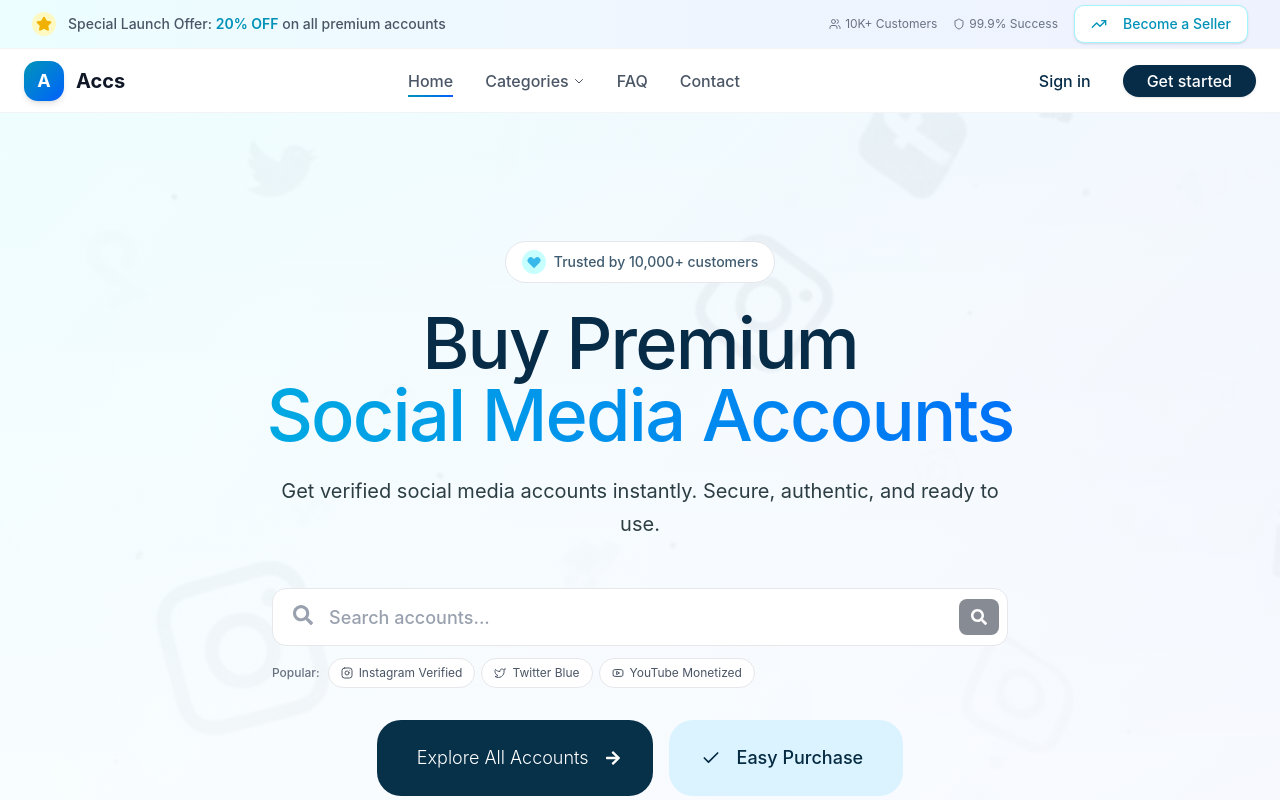
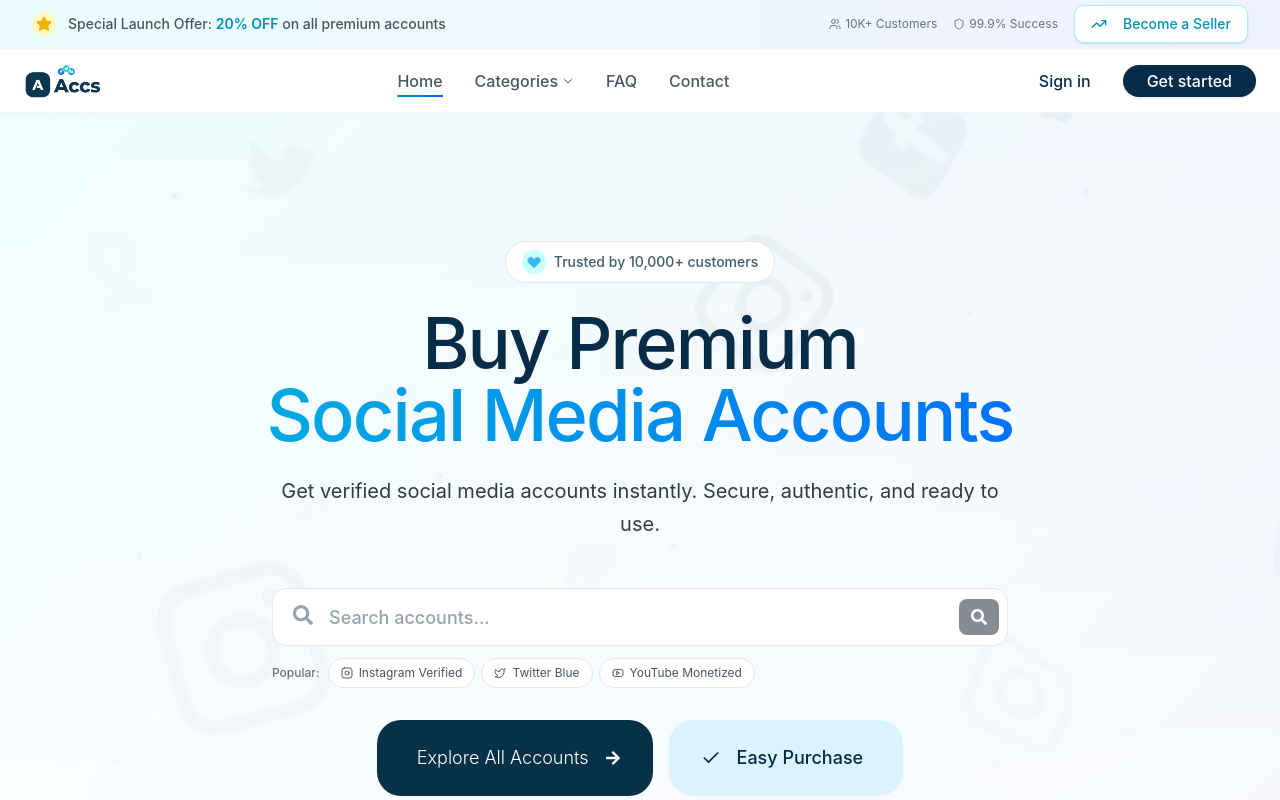
Before and after one commit to Abdulberk/accmarket, a Next.js app: page / in a window 1280 px wide. Shown: the top 800 px of the page. Built offline with nearby package versions, Linux system fonts and the light colour scheme.

Commit message:
new design

```diff
--- a/components/organisms/Header/Header.tsx
+++ b/components/organisms/Header/Header.tsx
@@ -2,6 +2,7 @@
 
 import React, { useState } from "react";
 import Link from "next/link";
+import Image from "next/image";
 import { usePathname } from "next/navigation";
 import Button from "@/components/atoms/Button/Button";
 import Icon from "@/components/atoms/Icon/Icon";
@@ -169,17 +170,17 @@
       <div className="relative">
         <div className="max-w-7xl mx-auto px-3 sm:px-4 lg:px-6">
           <div className="flex items-center justify-between h-14 sm:h-16">
-            {/* Mobile Optimized Logo */}
-            <Link href="/" className="flex items-center gap-2 sm:gap-3 group">
-              <div className="w-8 sm:w-10 h-8 sm:h-10 bg-gradient-to-br from-cyan-600 to-blue-600 rounded-lg sm:rounded-xl flex items-center justify-center shadow-md group-hover:shadow-lg transition-shadow">
-                <span className="text-white font-bold text-sm sm:text-lg">A</span>
-              </div>
-              <span className="text-lg sm:text-xl font-bold text-gray-900 hidden xs:block">
-                AccsMarket
-              </span>
-              <span className="text-lg sm:text-xl font-bold text-gray-900 xs:hidden">
-                Accs
-              </span>
+            {/* Logo Only */}
+            <Link href="/" className="flex items-center group">
+              <Image
+                src="/logo2.png"
+                alt="AccsMarket Logo"
+                width={115}
+                quality={100}
+
+                height={60}
+                className="w-16 sm:w-20 h-16 sm:h-20 object-contain group-hover:scale-105 transition-transform"
+              />
             </Link>
 
             {/* Desktop Navigation */}
```
Also changed, not shown: public/logo2.png, public/logo3.png (added).
